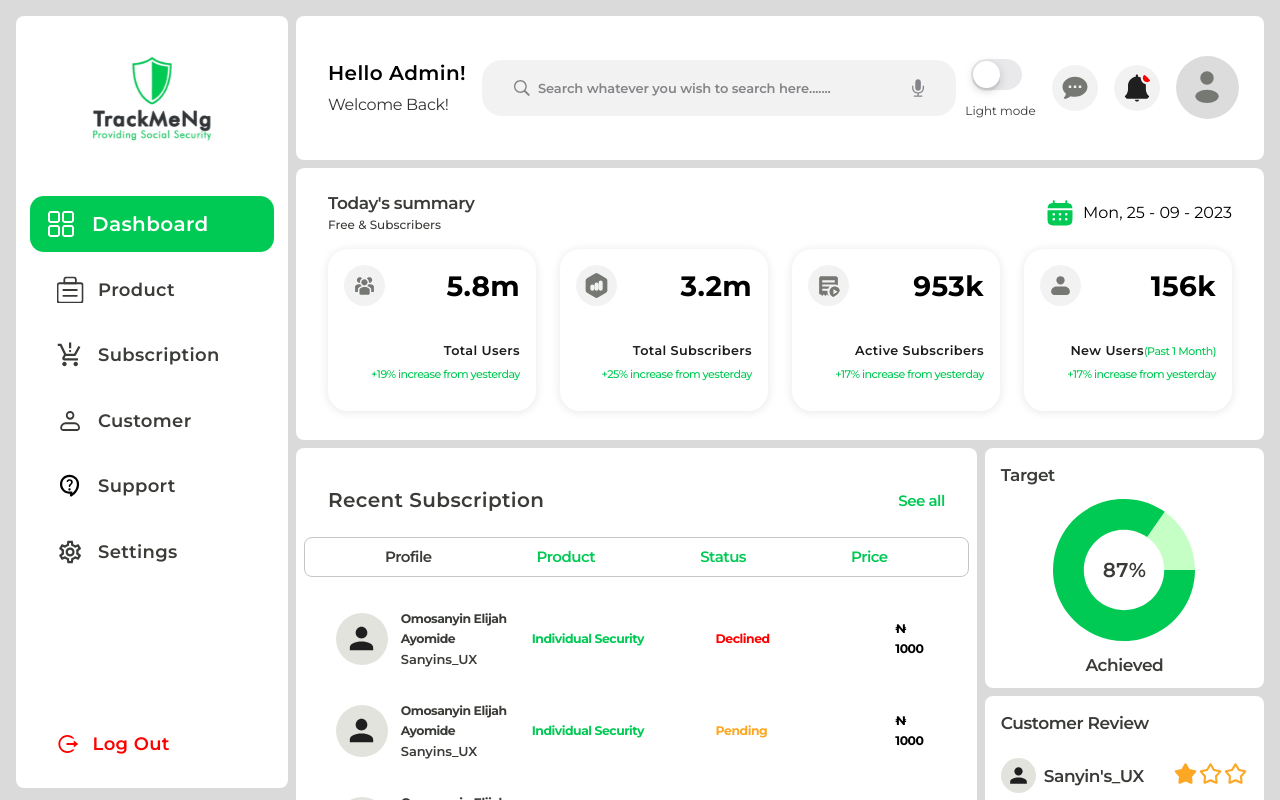
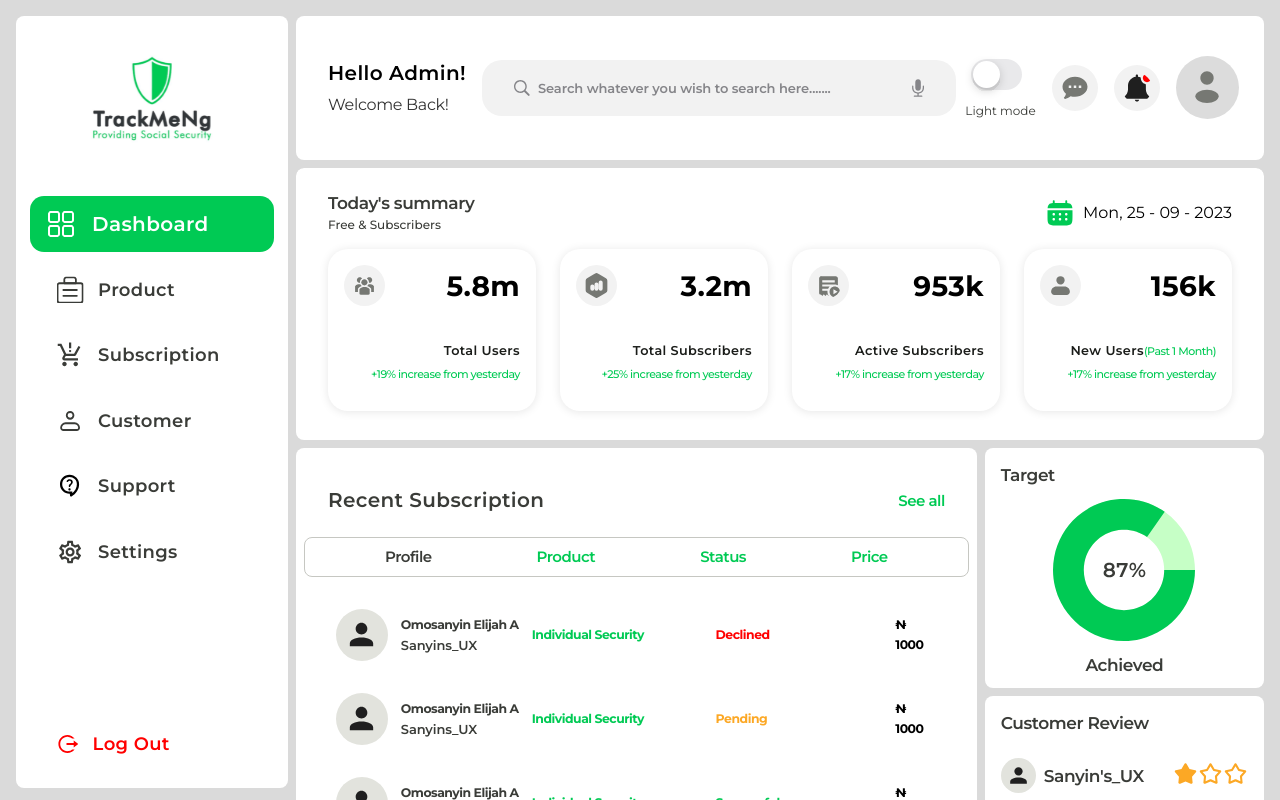
Before and after one commit to TrackMe-NG/dashboard_main, a React (Vite) app: page / in a window 1280 px wide. Built offline with nearby package versions, Linux system fonts and the light colour scheme.

Commit message:
chores: updated subscriptioncomps data

```diff
--- a/src/(components)/SubscriptionComps.jsx
+++ b/src/(components)/SubscriptionComps.jsx
@@ -87,7 +87,7 @@ const usersData = [
   {
     id: 1,
     icon_src: sub_user_icon,
-    fullName: "Omosanyin Elijah Ayomide",
+    fullName: "Omosanyin Elijah A",
     userName: "Sanyins_UX",
     product: "individual",
     status: "Declined",
@@ -96,7 +96,7 @@ const usersData = [
   {
     id: 2,
     icon_src: sub_user_icon,
-    fullName: "Omosanyin Elijah Ayomide",
+    fullName: "Omosanyin Elijah A",
     userName: "Sanyins_UX",
     product: "individual",
     status: "pending",
@@ -105,7 +105,7 @@ const usersData = [
   {
     id: 3,
     icon_src: sub_user_icon,
-    fullName: "Omosanyin Elijah Ayomide",
+    fullName: "Omosanyin Elijah A",
     userName: "Sanyins_UX",
     product: "individual",
     status: "successful",
@@ -114,7 +114,7 @@ const usersData = [
   {
     id: 4,
     icon_src: sub_user_icon,
-    fullName: "Omosanyin Elijah Ayomide",
+    fullName: "Omosanyin Elijah A",
     userName: "Sanyins_UX",
     product: "individual",
     status: "successful",
@@ -123,7 +123,7 @@ const usersData = [
   {
     id: 5,
     icon_src: sub_user_icon,
-    fullName: "Omosanyin Elijah Ayomide",
+    fullName: "Omosanyin Elijah A",
     userName: "Sanyins_UX",
     product: "individual",
     status: "declined",
@@ -132,7 +132,7 @@ const usersData = [
   {
     id: 6,
     icon_src: sub_user_icon,
-    fullName: "Omosanyin Elijah Ayomide",
+    fullName: "Omosanyin Elijah A",
     userName: "Sanyins_UX",
     product: "individual",
     status: "pending",
@@ -141,7 +141,7 @@ const usersData = [
   {
     id: 7,
     icon_src: sub_user_icon,
-    fullName: "Omosanyin Elijah Ayomide",
+    fullName: "Omosanyin Elijah A",
     userName: "Sanyins_UX",
     product: "individual",
     status: "successful",
@@ -150,7 +150,7 @@ const usersData = [
   {
     id: 8,
     icon_src: sub_user_icon,
-    fullName: "Omosanyin Elijah Ayomide",
+    fullName: "Omosanyin Elijah A",
     userName: "Sanyins_UX",
     product: "individual",
     status: "declined",
@@ -159,7 +159,7 @@ const usersData = [
   {
     id: 9,
     icon_src: sub_user_icon,
-    fullName: "Omosanyin Elijah Ayomide",
+    fullName: "Omosanyin Elijah A",
     userName: "Sanyins_UX",
     product: "individual",
     status: "successful",
@@ -168,7 +168,7 @@ const usersData = [
   {
     id: 10,
     icon_src: sub_user_icon,
-    fullName: "Seyi Bolufemi TrackMeNg",
+    fullName: "Seyi Bolufemi T",
     userName: "Ad_Commander",
     product: "private",
     status: "successful",
```
